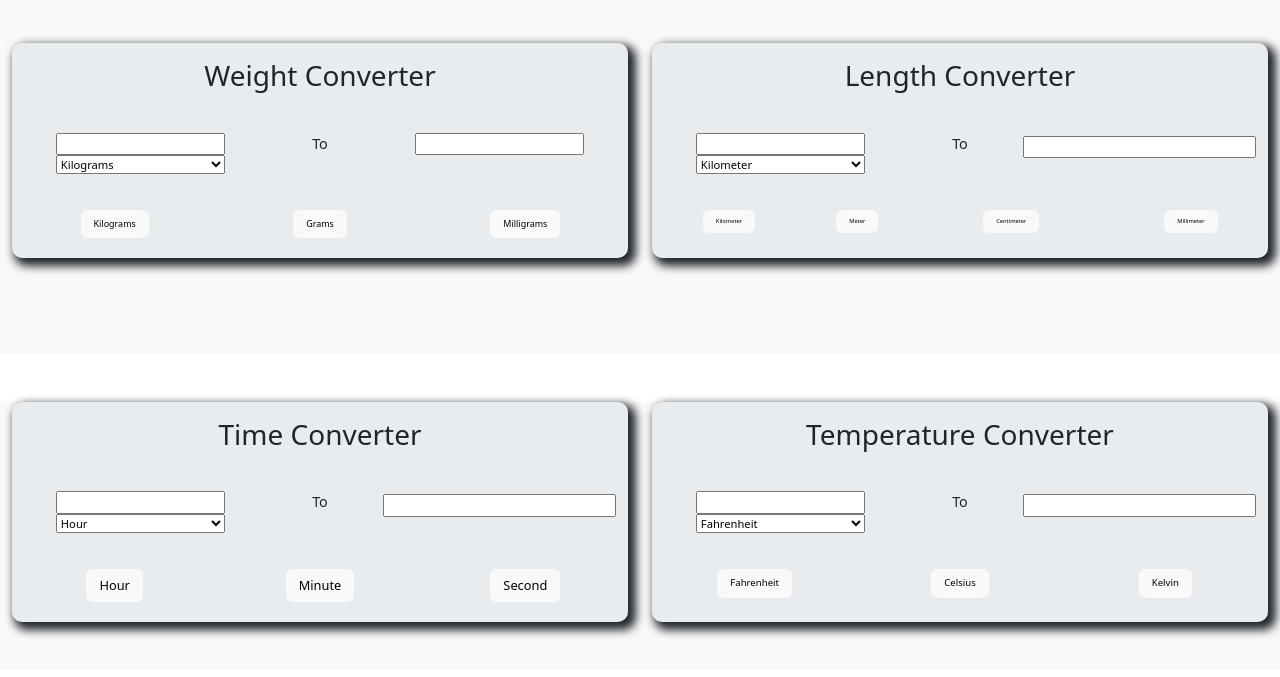
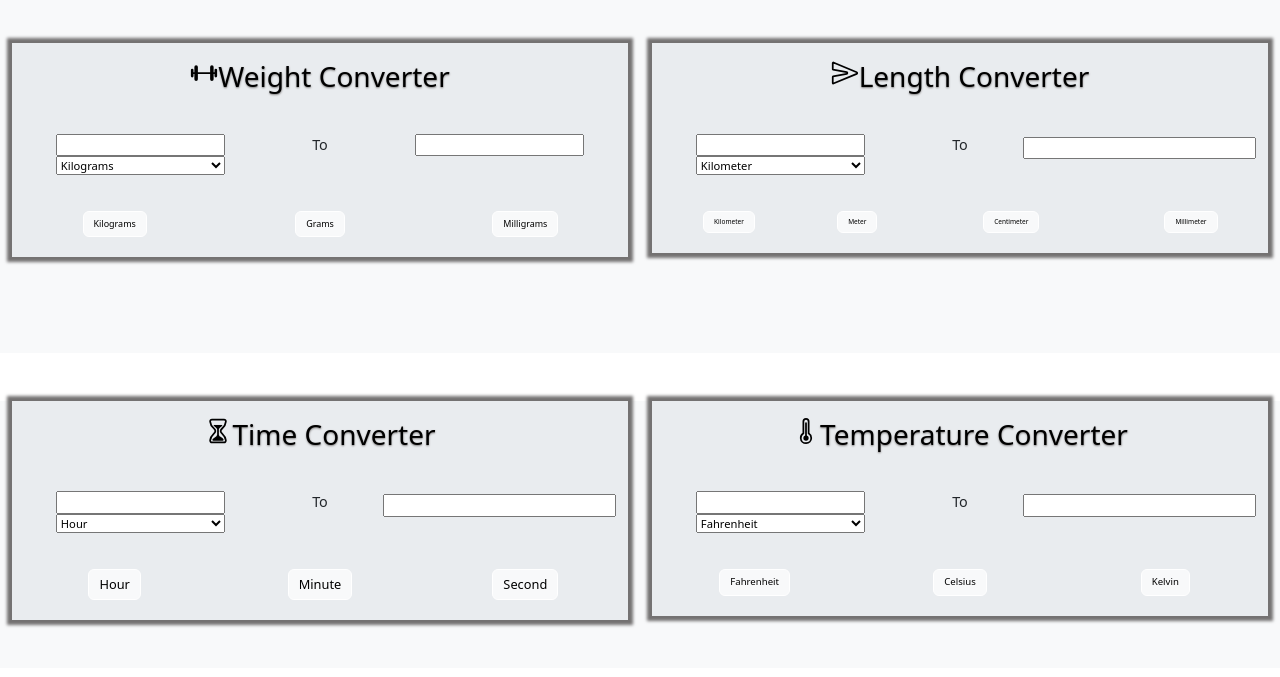
Before and after one commit to eugeneesperas/multiConverter.github.io, a plain HTML site: page index.html in a window 1280 px wide. Shown: the part 101-778 px from the top of the page. Drawn offline with nearby package versions, Linux system fonts and the light colour scheme.

Commit message:
Add files via upload

```diff
--- a/index.html
+++ b/index.html
@@ -4,7 +4,28 @@
     <meta charset="utf-8">
     <meta name="viewport" content="width=device-width, initial-scale=1">
     <title>Converter</title>
+    <link rel="stylesheet" href="https://cdnjs.cloudflare.com/ajax/libs/font-awesome/5.15.3/css/all.min.css" integrity="sha512-L9bhWQBBv1yxkw1uV7MSic8oFpVYwLmU6+swU6xX9y0LCe/YJ+UdDfL6MTGH0ZM2hZ1rN3dB2d05rXweOyGO7g==" crossorigin="anonymous" referrerpolicy="no-referrer" />
     <link href="https://cdn.jsdelivr.net/npm/bootstrap@5.3.0-alpha1/dist/css/bootstrap.min.css" rel="stylesheet" integrity="sha384-GLhlTQ8iRABdZLl6O3oVMWSktQOp6b7In1Zl3/Jr59b6EGGoI1aFkw7cmDA6j6gD" crossorigin="anonymous">
+
+    <style>
+      .btn {
+        border-color: white;
+        padding: 5px 10px;
+      }
+
+      h3{
+        color: rgb(0, 0, 0);
+        text-shadow: 0.1px 0.7px 2px rgb(129, 127, 127);
+      }
+
+      #boxCon {
+        box-shadow: 0px 0px 3px 5px rgb(116, 114, 114);
+
+      }
+
+
+    </style>
+
 
 </head>
 <body>
@@ -13,8 +34,8 @@
       <h1 class="text-center">My Converter</h1>
       <div class="row mt-5">
         <div class="col-lg-6 col-md-6 col-sm-12 mb-5">
-          <div class="container bg-body-secondary py-3" style="border-radius: 10px; box-shadow: 5px 5px 10px 3px; height: 100%;">
-            <h3 class="text-center">Weight Converter</h3>
+          <div class="container bg-body-secondary py-3" id="boxCon">
+            <h3 class="text-center"><ion-icon name="barbell-outline"></ion-icon>Weight Converter</h3>
 
             <div class="row py-3">
               <div class="col-lg-5 col-md-5 col-sm-5 col-5 my-3">
@@ -61,8 +82,8 @@
         <!--  for my length converter  -->
 
         <div class="col-lg-6 col-md-6 col-sm-12 mb-5">
-          <div class="container bg-body-secondary py-3" style="border-radius: 10px; box-shadow: 5px 5px 10px 3px; height: 100%;">
-            <h3 class="text-center">Length Converter</h3>
+          <div class="container bg-body-secondary py-3" id="boxCon">
+            <h3 class="text-center"><ion-icon name="send-outline"></ion-icon>Length Converter</h3>
 
             <div class="row py-3">
               <div class="col-lg-5 col-md-5 col-sm-5 col-5 my-3">
@@ -88,7 +109,7 @@
               </div>
             </div>
 
-            <div class="row py-1" style="font-size: 0.6em;">
+            <div class="row py-1" style="font-size: 0.68em;">
               <div class="col-lg-3 col-md-3 col-sm-3 col-3 d-grid justify-content-center">
                 <button class="btn btn-light" style="font-size: 0.6em;" onclick="convertToKm()">Kilometer</button>
               </div>
@@ -117,8 +138,8 @@
     <div class="container-fluid bg-light">
       <div class="row mt-5">
         <div class="col-lg-6 col-md-6 col-sm-12 mb-5">
-          <div class="container bg-body-secondary py-3" style="border-radius: 10px; box-shadow: 5px 5px 10px 3px; height: 100%;">
-            <h3 class="text-center">Time Converter</h3>
+          <div class="container bg-body-secondary py-3" id="boxCon">
+            <h3 class="text-center"><ion-icon name="hourglass-outline"></ion-icon>Time Converter</h3>
 
             <div class="row py-3">
               <div class="col-lg-5 col-md-5 col-sm-5 col-5 my-3">
@@ -163,8 +184,8 @@
         <!--  for my Temperature converter  -->
 
         <div class="col-lg-6 col-md-6 col-sm-12 mb-5">
-          <div class="container bg-body-secondary py-3" style="border-radius: 10px; box-shadow: 5px 5px 10px 3px; height: 100%;">
-            <h3 class="text-center">Temperature Converter</h3>
+          <div class="container bg-body-secondary py-3" id="boxCon">
+            <h3 class="text-center"><ion-icon name="thermometer-outline"></ion-icon>Temperature Converter</h3>
 
             <div class="row py-3">
               <div class="col-lg-5 col-md-5 col-sm-5 col-5 my-3">
@@ -213,6 +234,8 @@
 
 
 <script>
+
+  /*  for weiht  */
 
   function convertToKg() {
     let unit = document.getElementById("firstUnit").value;
@@ -583,5 +606,8 @@ function convertToKel() {
 
 </script>
 
+<script type="module" src="https://unpkg.com/ionicons@5.5.2/dist/ionicons/ionicons.esm.js"></script>
+  <script nomodule src="https://unpkg.com/ionicons@5.5.2/dist/ionicons/ionicons.js"></script>
+
 </body>
 </html>
```
